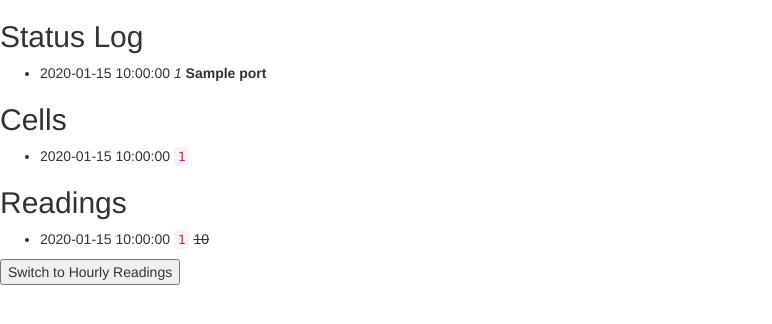
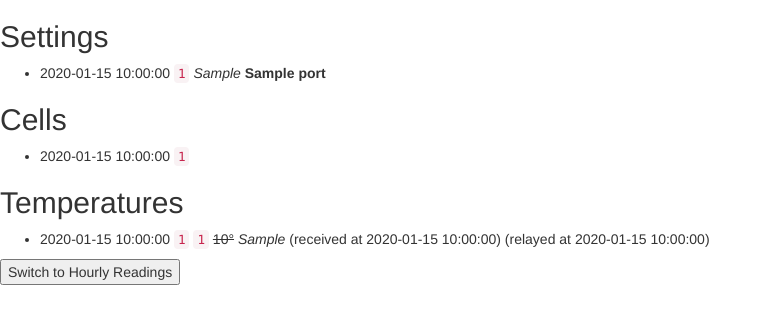
Before and after one commit to heatseeknyc/tunnel, a Flask app: template app/templates/hub.html in a window 1280 px wide. Shown: the top 324 px of the page, without its empty margins (0-772 px from the left). Run offline with Flask 2, Linux system fonts and the light colour scheme; the template is opened without the code that fills it: most values are stand-ins (such as "Sample title", 1, 10 or a date in 2020); some libraries are stand-ins or nearby versions.

Commit message:
show sleep period and received time in web app

```diff
--- a/app/app.py
+++ b/app/app.py
@@ -67,13 +67,13 @@ class Hub(flask.views.MethodView):
     @staticmethod
     def get(id):
         cursor = db.cursor()
-        cursor.execute('select pi_id, port, time from hubs'
+        cursor.execute('select pi_id, sleep_period, port, time from hubs'
                        ' where hub_id=%s order by time desc limit 10', (id,))
         logs = cursor.fetchall()
         cursor.execute('select cell_id, max(time) as time from temperatures'
                        ' where hub_id=%s group by cell_id order by time desc', (id,))
         cells = cursor.fetchall()
-        cursor.execute('select cell_id, temperature, relay, hub_time, relayed_time from temperatures'
+        cursor.execute('select cell_id, temperature, sleep_period, relay, hub_time, time, relayed_time from temperatures'
                        ' where hub_id=%s order by hub_time desc limit 100', (id,))
         temperatures = cursor.fetchall()
         return flask.render_template('hub.html', logs=logs, cells=cells, temperatures=temperatures)
@@ -102,7 +102,7 @@ class Cell(flask.views.MethodView):
         cursor.execute('select hub_id, max(time) as time from temperatures'
                        ' where cell_id=%s group by hub_id order by time desc', (id,))
         hubs = cursor.fetchall()
-        cursor.execute('select hub_id, temperature, relay, hub_time, relayed_time from temperatures'
+        cursor.execute('select hub_id, temperature, sleep_period, relay, hub_time, time, relayed_time from temperatures'
                        ' where cell_id=%s order by hub_time desc limit 100', (id,))
         temperatures = cursor.fetchall()
         return flask.render_template('cell.html', hubs=hubs, temperatures=temperatures)
@@ -113,7 +113,7 @@ class Temperatures(flask.views.MethodView):
     @staticmethod
     def get():
         cursor = db.cursor()
-        cursor.execute('select hub_id, cell_id, temperature, relay, hub_time, relayed_time'
+        cursor.execute('select hub_id, cell_id, temperature, sleep_period, relay, hub_time, time, relayed_time'
                        ' from temperatures order by hub_time desc limit 100')
         return flask.render_template('temperatures.html', temperatures=cursor.fetchall())
 
--- a/app/templates/hub.html
+++ b/app/templates/hub.html
@@ -1,10 +1,12 @@
 {% extends "base.html" %}
+
 {% block title %}Hub {{ request.view_args.id }}{% endblock %}
+
 {% block body %}
-<h2>Status Log</h2>
+<h2>Settings</h2>
 <ul>
   {% for l in logs %}
-  <li>{{ l.time }} <i>{{ l.pi_id }}</i> <b>{{ l.port }}</b></li>
+  <li>{{ l.time }} <code>{{ l.pi_id }}</code> <i>{{ t.sleep_period }}</i> <b>{{ l.port }}</b></li>
   {% endfor %}
 </ul>
 
@@ -15,16 +17,10 @@
   {% endfor %}
 </ul>
 
-<h2 id="readings">Readings</h2>
-<ul>
-  {% for t in temperatures %}
-  <li>{{ t.hub_time }} <code>{{ t.cell_id }}</code>
-    {% if t.relay %}<b>{{ t.temperature }}&deg;</b>{% if t.relayed_time %} (relayed at {{ t.relayed_time }}){% endif %}
-    {% else %}<s>{{ t.temperature }}</s>{% endif %}
-  </li>
-  {% endfor %}
-</ul>
+<h2 id="temperatures">Temperatures</h2>
+{% include 'temperatures_ul.html' %}
 
 <button id="hourly">Switch to Hourly Readings</button>
 {% endblock %}
+
 {% block js %}<script src="/static/hub.js"></script>{% endblock %}
--- a/app/templates/hubs.html
+++ b/app/templates/hubs.html
@@ -1,7 +1,6 @@
 {% extends "base.html" %}
 {% block title %}Hubs{% endblock %}
 {% block body %}
-<h1>Hubs</h1>
 <ul>
   {% for h in hubs %}
   <li>{{ h.time }} <a href="{{ url_for('hub', id=h.hub_id) }}"><code>{{ h.hub_id }}</code></a></li>
--- /dev/null
+++ b/app/templates/temperatures_ul.html
@@ -0,0 +1,10 @@
+<ul>
+  {% for t in temperatures %}
+  <li>{{ t.hub_time }} <code>{{ t.hub_id }}</code> <code>{{ t.cell_id }}</code>
+    {% if t.relay %}<b>{{ t.temperature }}&deg;</b>{% else %}<s>{{ t.temperature }}&deg;</s>{% endif %}
+    <i>{{ t.sleep_period }}</i>
+    (received at {{ t.time }})
+    {% if t.relayed_time %}(relayed at {{ t.relayed_time }}){% endif %}
+  </li>
+  {% endfor %}
+</ul>
```
Also changed, not shown: app/templates/cell.html (+4 -9 lines), app/templates/readings.html (deleted, +0 -13 lines), app/templates/temperatures.html (added, +7 -0 lines).
